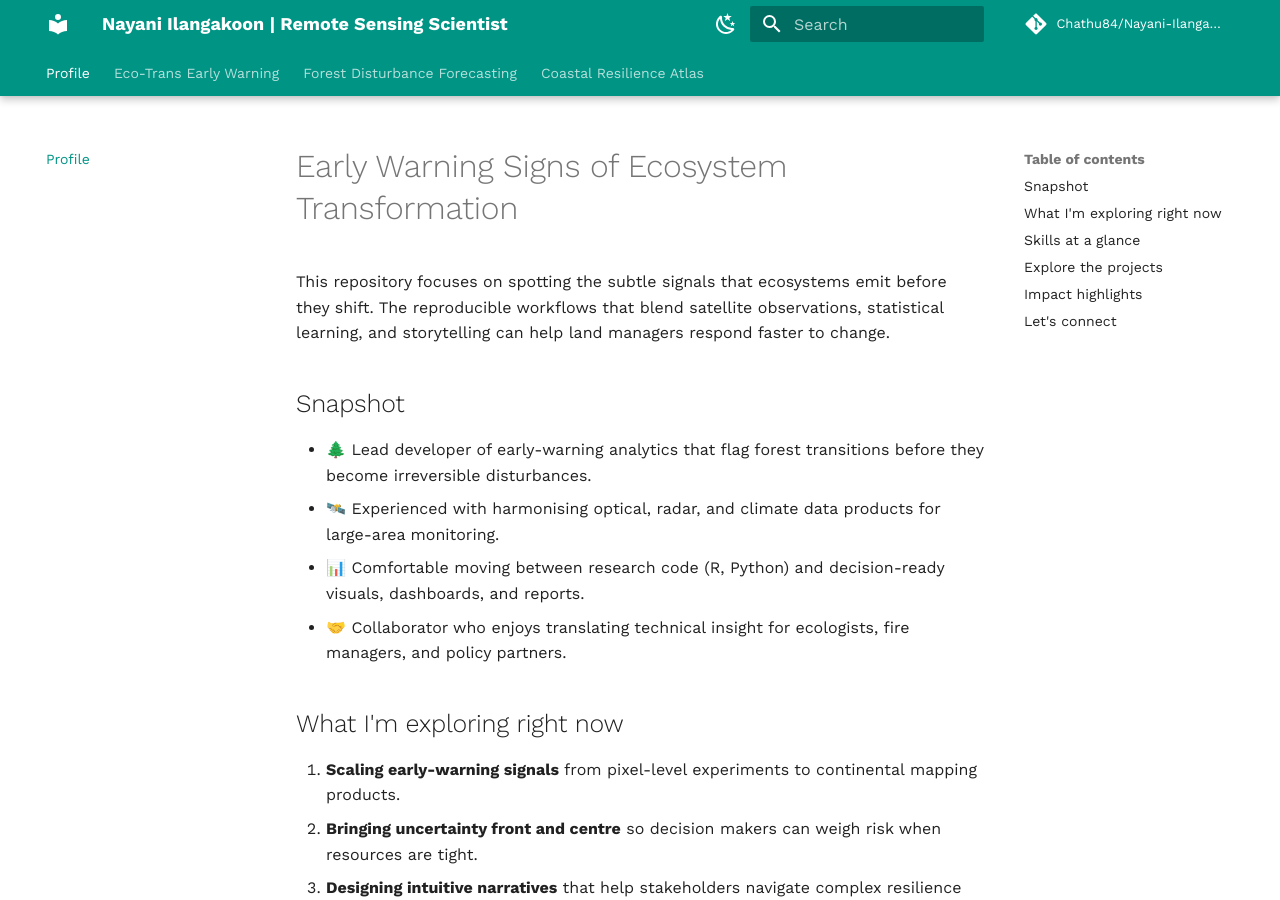
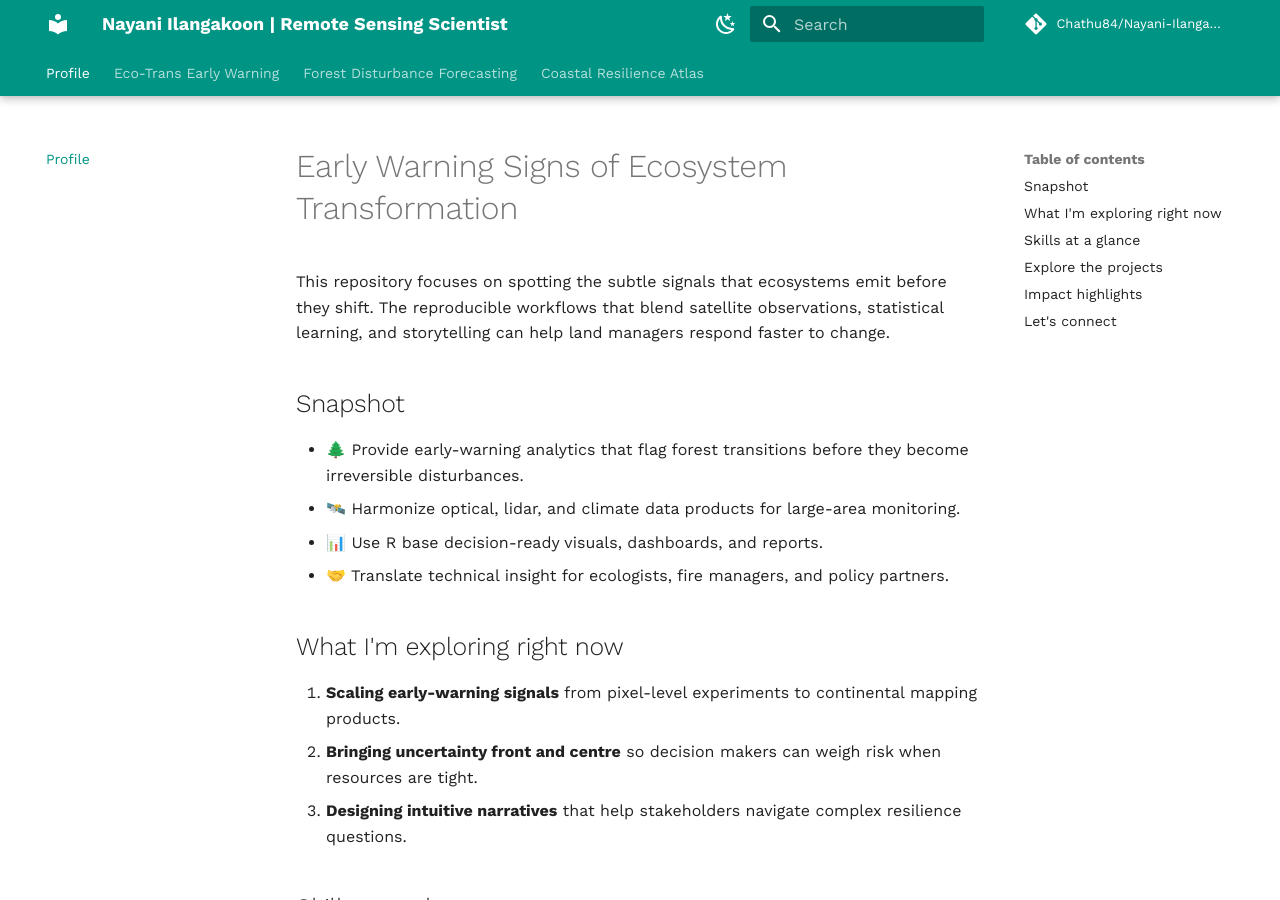
Before and after one commit to Chathu84/Eco_Trans_Early_Warning, an MkDocs documentation site: the page built from docs/index.md, in a window 1280 px wide and 900 px high. Built offline with MkDocs 1.6.1 and Material for MkDocs 9.7.7, drawn with Linux system fonts in a browser that asks for light colours; comment, search, counter and statistics services are not loaded.

Commit message:
Update index.md

```diff
--- a/docs/index.md
+++ b/docs/index.md
@@ -3,10 +3,10 @@
 This repository focuses on spotting the subtle signals that ecosystems emit before they shift. The reproducible workflows that blend satellite observations, statistical learning, and storytelling can help land managers respond faster to change.
 
 ## Snapshot
-- 🌲 Lead developer of early-warning analytics that flag forest transitions before they become irreversible disturbances.
-- 🛰️ Experienced with harmonising optical, radar, and climate data products for large-area monitoring.
-- 📊 Comfortable moving between research code (R, Python) and decision-ready visuals, dashboards, and reports.
-- 🤝 Collaborator who enjoys translating technical insight for ecologists, fire managers, and policy partners.
+- 🌲 Provide early-warning analytics that flag forest transitions before they become irreversible disturbances.
+- 🛰️ Harmonize optical, lidar, and climate data products for large-area monitoring.
+- 📊 Use R base decision-ready visuals, dashboards, and reports.
+- 🤝 Translate technical insight for ecologists, fire managers, and policy partners.
 
 ## What I'm exploring right now
 1. **Scaling early-warning signals** from pixel-level experiments to continental mapping products.
```
